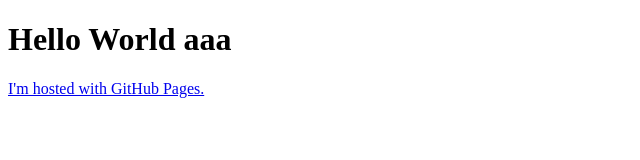
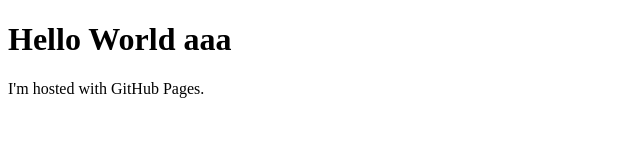
Before and after one commit to tapchicoin24h/tapchicoin24h.github.io, a plain HTML site: page index.html in a window 1280 px wide. Shown: the whole page, without its empty margins (0-640 px from the left). Drawn offline with Linux system fonts and the light colour scheme.

Commit message:
Update index.html

```diff
--- a/index.html
+++ b/index.html
@@ -2,6 +2,6 @@
 <html>
 <body>
 <h1>Hello World aaa</h1>
-<a href="https://tapchicoin24h.com"><p>I'm hosted with GitHub Pages.</p></a>
+<p>I'm hosted with GitHub Pages.</p>
 </body>
 </html>
```
